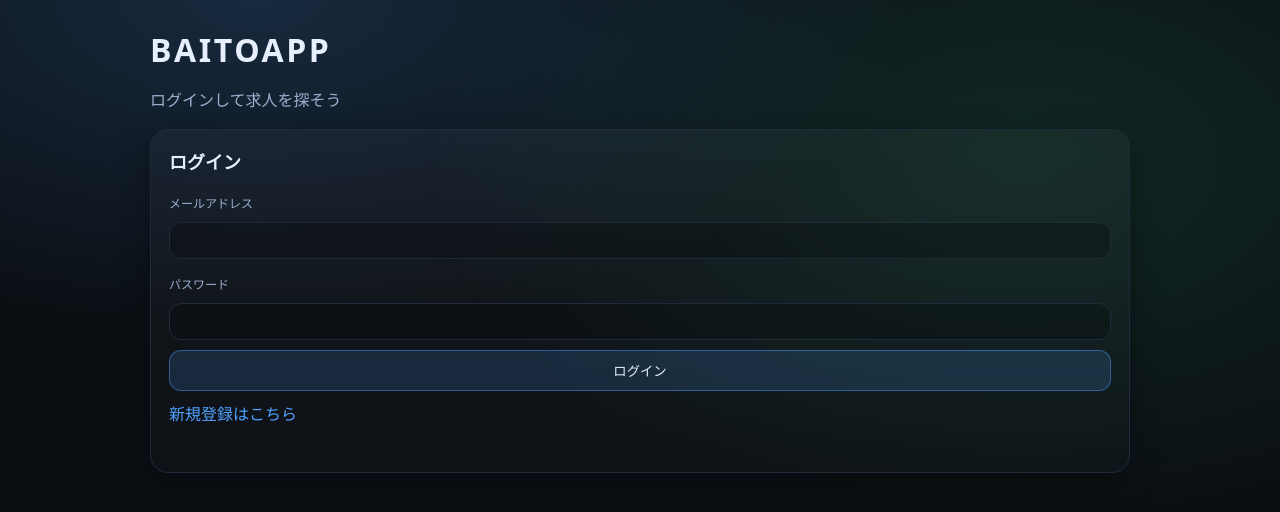
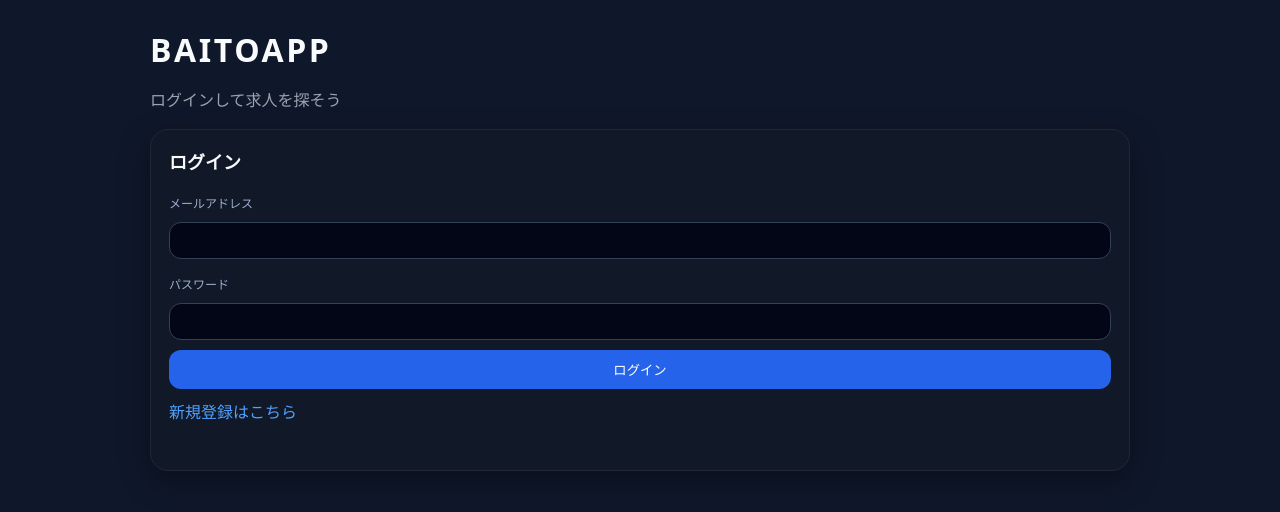
Before and after one commit to hirokihiro/baitoapp, a plain HTML site: page index.html in a window 1280 px wide. Drawn offline with Linux system fonts and the light colour scheme.

Commit message:
見た目変更1回目

```diff
--- a/css/style.css
+++ b/css/style.css
@@ -318,3 +318,89 @@ hr.sep{
     padding: 12px;
   }
 }
+
+
+/* ===== ダークテーマ配色改善 ===== */
+
+/* 背景 */
+body {
+  background: #0f172a; /* 黒ではなくネイビー寄り */
+  color: #e5e7eb;
+}
+
+/* コンテナ */
+.container {
+  max-width: 1000px;
+  margin: 0 auto;
+}
+
+/* カード */
+.card,
+.job-card,
+.application-card {
+  background: #111827; /* 背景より少し明るい */
+  border: 1px solid #1f2933;
+  color: #f9fafb;
+}
+
+/* タイトル */
+h1, h2, h3, .job-title {
+  color: #f9fafb;
+}
+
+/* 補助テキスト */
+.muted,
+.job-meta,
+.meta {
+  color: #9ca3af;
+}
+
+/* 入力欄 */
+.input,
+.select,
+.textarea {
+  background: #020617;
+  color: #f9fafb;
+  border: 1px solid #334155;
+}
+
+.input::placeholder {
+  color: #64748b;
+}
+
+/* ボタン */
+.btn {
+  background: #1e293b;
+  color: #f9fafb;
+  border: 1px solid #334155;
+}
+
+.btn.primary {
+  background: #2563eb;
+  border: none;
+  color: white;
+}
+
+.btn.secondary {
+  background: #020617;
+}
+
+/* ホバー */
+.btn:hover {
+  opacity: 0.9;
+}
+
+/* チャット */
+.chat-message {
+  background: #020617;
+  color: #f9fafb;
+}
+
+.chat-message.admin {
+  background: #1e293b;
+}
+
+.chat-message.user {
+  background: #2563eb;
+  color: white;
+}
```
